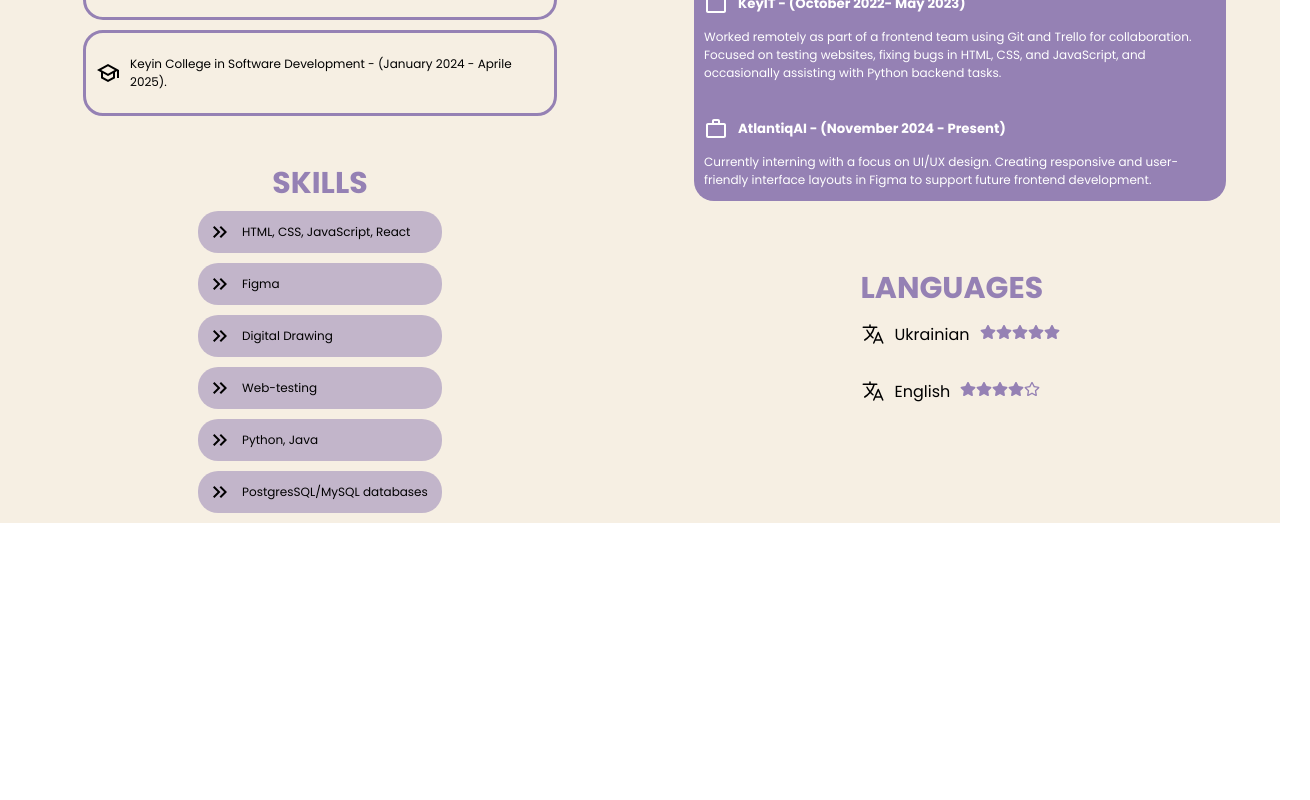
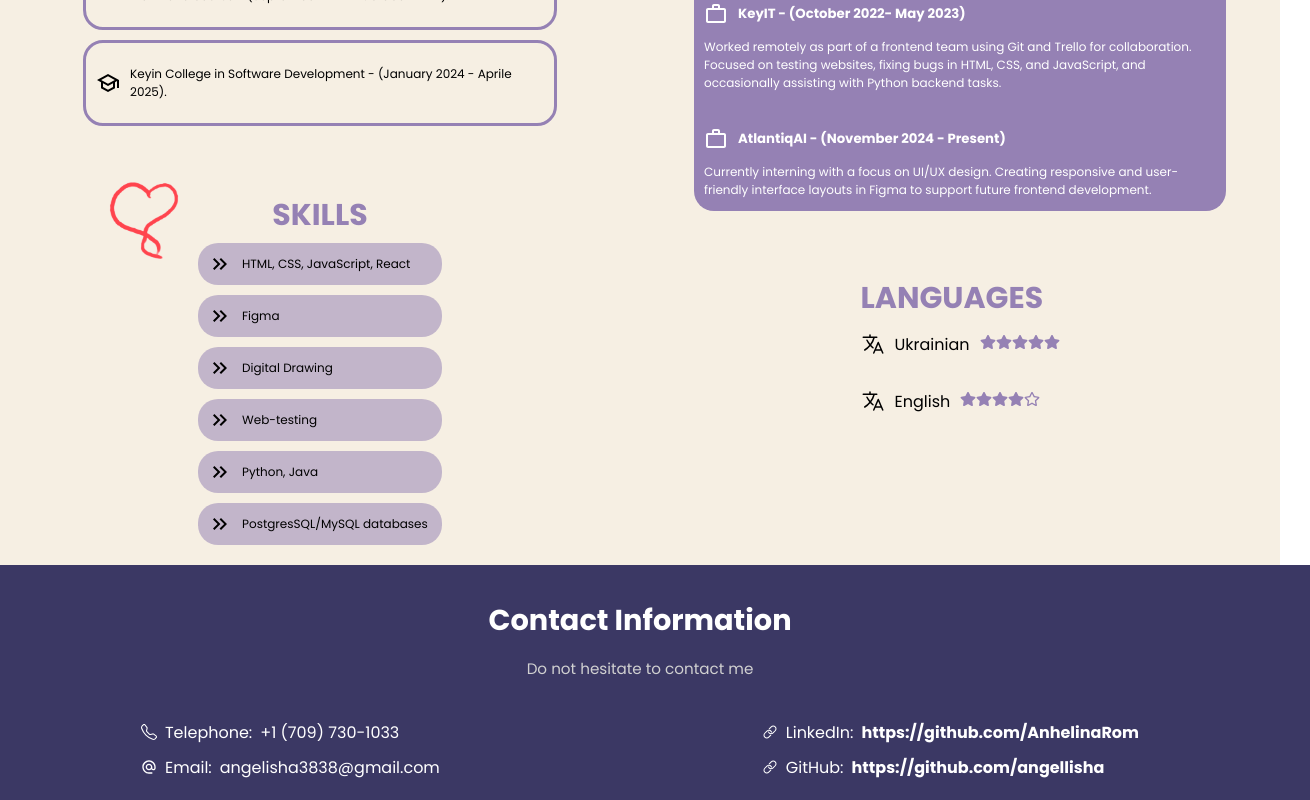
Before and after one commit to angellisha/portfolio_a_r, a React (Create React App) app: page /home in a window 1280 px wide. Shown: the part 1253-2053 px from the top of the page, 1310 px wide, since content can reach past the window. Before the commit the page ends 1776 px from the top, so only its background shows below. Built offline with nearby package versions, Linux system fonts and the light colour scheme.

Commit message:
Created and styled footer. Also added the floating icon component and tried using it. Looks like it is working, so now can add floating elements.

```diff
--- /dev/null
+++ b/src/Components/FloatingIcons.tsx
@@ -0,0 +1,24 @@
+import { motion } from "framer-motion";
+
+interface FloatingIconProps {
+  src: string;
+  className?: string;
+}
+
+const FloatingIcon = ({ src, className }: FloatingIconProps) => {
+  return (
+    <motion.img
+      src={src}
+      alt="floating icon"
+      className={className}
+      animate={{ y: [0, -10, 0] }}
+      transition={{
+        duration: 3,
+        repeat: Infinity,
+        ease: "easeInOut",
+      }}
+    />
+  );
+};
+
+export default FloatingIcon;
--- /dev/null
+++ b/src/Components/Footer.tsx
@@ -0,0 +1,43 @@
+import React from 'react';
+import '../Styles/Footer.css';
+
+import { IoIosLink } from "react-icons/io";
+import { MdAlternateEmail } from "react-icons/md";
+import { BsTelephone } from "react-icons/bs";
+
+const Footer: React.FC = () => {
+    return (
+        <footer className="footer">
+          <h2 className="footer-title">Contact Information</h2>
+          <p className="footer-subtitle">Do not hesitate to contact me</p>
+
+          <div className="footer-content">
+            <div className="footer-left">
+              <p>
+                <BsTelephone /> Telephone: <span>+1 (709) 730-1033</span>
+              </p>
+              <p>
+                <MdAlternateEmail /> Email: <span>angelisha3838@gmail.com</span>
+              </p>
+            </div>
+
+            <div className="footer-right">
+              <p>
+                <IoIosLink /> LinkedIn:{" "}
+                <a href="https://github.com/AnhelinaRom" target="_blank" rel="noopener noreferrer">
+                  https://github.com/AnhelinaRom
+                </a>
+              </p>
+              <p>
+                <IoIosLink /> GitHub:{" "}
+                <a href="https://github.com/angellisha" target="_blank" rel="noopener noreferrer">
+                    https://github.com/angellisha
+                </a>
+              </p>
+            </div>
+          </div>
+        </footer>
+    );
+};
+
+export default Footer;
--- a/src/Pages/Home.tsx
+++ b/src/Pages/Home.tsx
@@ -1,6 +1,7 @@
 import React from 'react';
 import "../Styles/Home.css";
 import Header from '../Components/Header';
+import Footer from '../Components/Footer';
 
 import { MdOutlineSchool, MdKeyboardDoubleArrowRight, MdWorkOutline } from "react-icons/md";
 import { IoLanguageOutline } from "react-icons/io5";
@@ -9,6 +10,9 @@ import { FaStar, FaRegStar } from "react-icons/fa";
 import Banner from '../Assets/Images/Banner.png';
 import AboutPhoto from '../Assets/Images/main_photo_polaroid_nobg.png';
 import Line from '../Assets/Images/line.svg';
+
+import FloatingIcon from '../Components/FloatingIcons';
+import HeartRed from '../Assets/Images/red_heart.png';
 
 const Home = () => {
     return(
@@ -60,6 +64,7 @@ const Home = () => {
 
                     {/* Skills Container */}
                     <div className='skills'>
+                        <FloatingIcon src={HeartRed} className="floating-redheart" />
                         <h2 className='info-title'>SKILLS</h2>
                         <div className='skills-box'>
                             <MdKeyboardDoubleArrowRight className='info-icon' />
@@ -152,6 +157,8 @@ const Home = () => {
 
                 </div>
             </div>
+
+            <Footer />
         </div>
     )
 };
--- /dev/null
+++ b/src/Styles/Footer.css
@@ -0,0 +1,53 @@
+.footer {
+    width: 100%;
+    height: auto;
+    background-color: #3B3864;
+    color: white;
+    text-align: center;
+    padding: 10px 30px;
+    font-family: 'Poppins', sans-serif;
+  }
+
+  .footer-title {
+    font-size: 1.8rem;
+    font-weight: 700;
+    margin-bottom: 5px;
+  }
+
+  .footer-subtitle {
+    font-size: 0.95rem;
+    color: #d1d1d1;
+    margin-bottom: 30px;
+  }
+
+  .footer-content {
+    display: flex;
+    justify-content: space-around;
+    flex-wrap: wrap;
+    text-align: left;
+    gap: 40px;
+  }
+
+  .footer-left,
+  .footer-right {
+    min-width: 250px;
+  }
+
+  .footer-left p,
+  .footer-right p {
+    font-size: 1rem;
+    margin: 10px 0;
+    display: flex;
+    align-items: center;
+    gap: 8px;
+  }
+
+  .footer a {
+    font-size: 1rem;
+    color: #ffffff;
+    text-decoration: none;
+  }
+
+  .footer a:hover {
+    text-decoration: underline;
+  }
--- a/src/Styles/Home.css
+++ b/src/Styles/Home.css
@@ -51,7 +51,7 @@ figure {
     align-items: first baseline;
     width: 100%;
     height: auto;
-    margin: 10px 0px;
+    margin: 20px 0px;
 }
 .section-left {
     display: flex;
@@ -111,6 +111,7 @@ figure {
 
 /* Skill container */
 .skills {
+    position: relative;
     display: flex;
     flex-direction: column;
     align-items: center;
@@ -132,6 +133,14 @@ figure {
 }
 .skills-box p {
     font-size: 12px;
+}
+.floating-redheart {
+    /* position: absolute; */
+    margin-left: -350px;
+    margin-top: 20px;
+    margin-bottom: -100px;
+    width: 90px;
+    height: auto;
 }
 
 /* Work Experience Section */
@@ -176,6 +185,10 @@ figure {
     margin-left: 10px;
     color:#9581B4;
 }
+
+
+/* Floating Icons */
+
 
 
 
```
Also changed, not shown: src/Assets/Images/red_heart.png (added).
